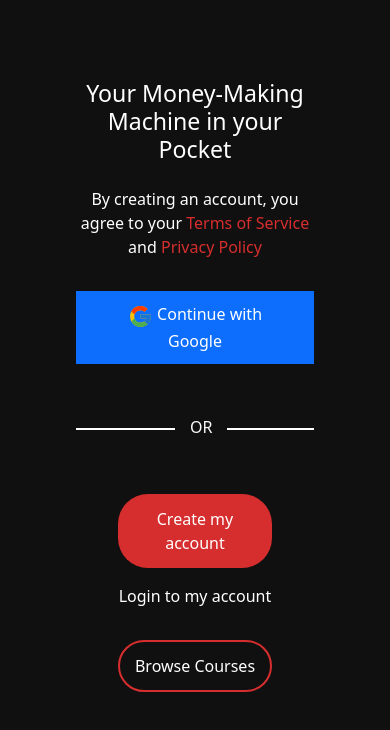
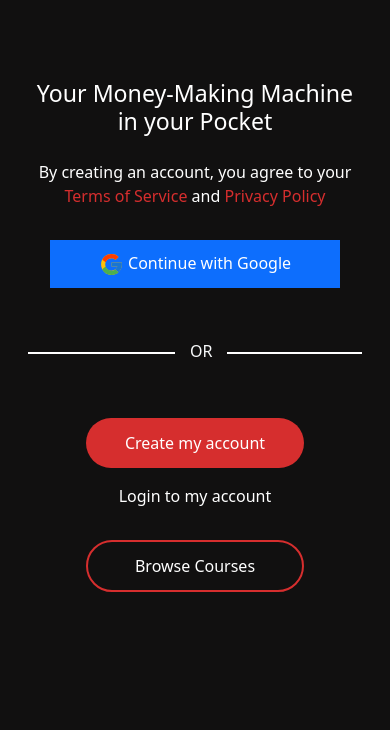
Before and after one commit to OlagunjuOlaniyi/daba-auth-task, a React (Create React App) app: page / in a window 390 px wide. Shown: the top 730 px of the page. Built offline with nearby package versions, Linux system fonts and the light colour scheme.

Commit message:
updating app.css for input responsiveness

```diff
--- a/src/App.css
+++ b/src/App.css
@@ -60,6 +60,8 @@
   .width__others {
     margin-left: var(--margin-others-left-sm);
     width: var(--fixed-width-others-sm);
+    padding-right: 1rem;
+    padding-left: 1rem;
   }
 }
 
```
